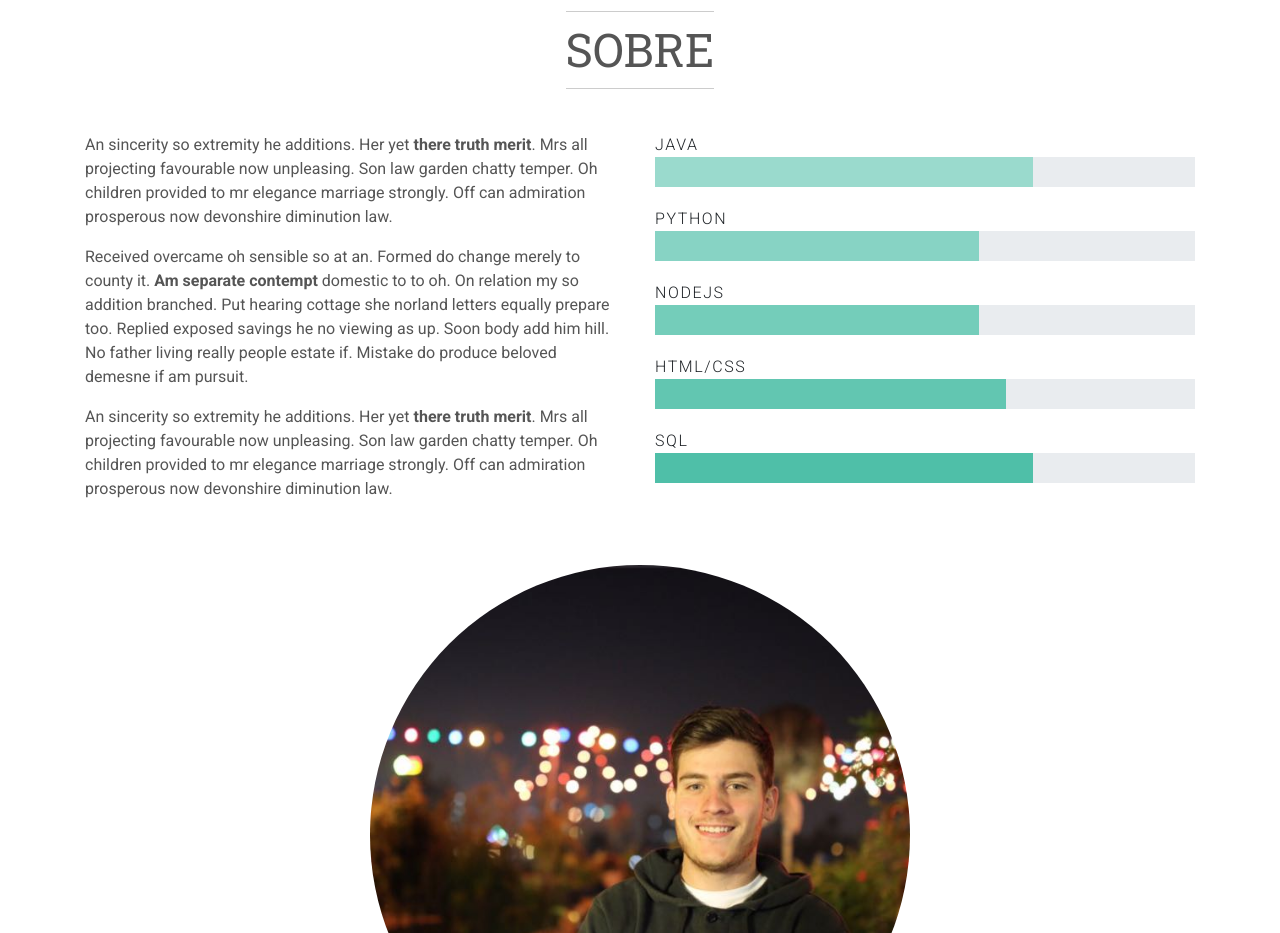
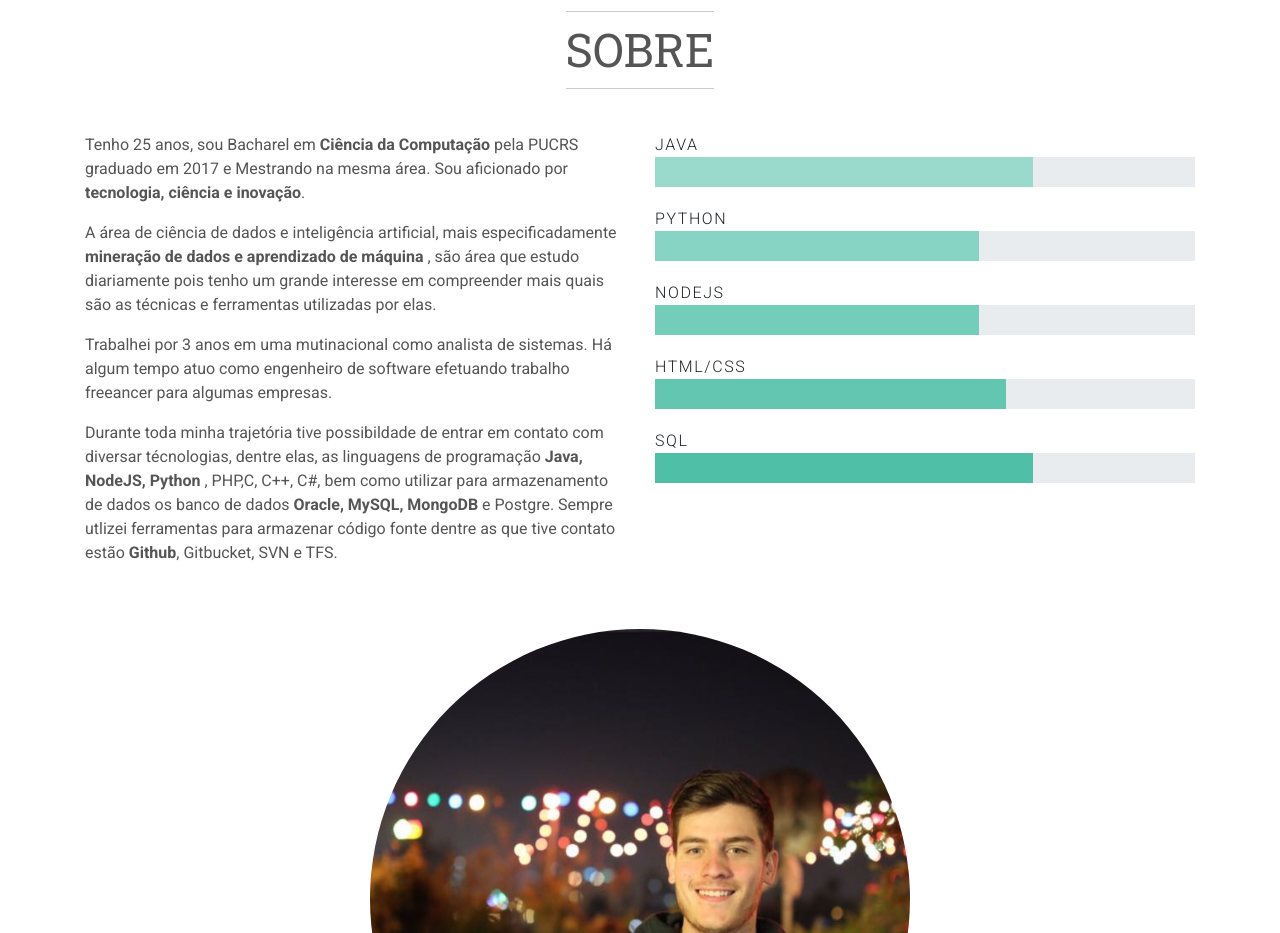
Before and after one commit to jpchagas/jpchagas.github.io, a plain HTML site: page index.html in a window 1280 px wide. Shown: the part 1100-2033 px from the top of the page. Drawn offline with Linux system fonts and the light colour scheme; some packages are replaced by stand-ins of ours.

Commit message:
- Change about  Changes to be committed: 	modified:   index.html

```diff
--- a/index.html
+++ b/index.html
@@ -65,9 +65,13 @@
         </header>
         <div class="row">
           <div data-animate="fadeInUp" class="col-lg-6">
-            <p>An sincerity so extremity he additions. Her yet <strong>there truth merit</strong>. Mrs all projecting favourable now unpleasing. Son law garden chatty temper. Oh children provided to mr elegance marriage strongly. Off can admiration prosperous now devonshire diminution law.</p>
-            <p>Received overcame oh sensible so at an. Formed do change merely to county it. <strong>Am separate contempt</strong> domestic to to oh. On relation my so addition branched. Put hearing cottage she norland letters equally prepare too. Replied exposed savings he no viewing as up. Soon body add him hill. No father living really people estate if. Mistake do produce beloved demesne if am pursuit.</p>
-            <p>An sincerity so extremity he additions. Her yet <strong>there truth merit</strong>. Mrs all projecting favourable now unpleasing. Son law garden chatty temper. Oh children provided to mr elegance marriage strongly. Off can admiration prosperous now devonshire diminution law.</p>
+            <p>Tenho 25 anos, sou Bacharel em <strong>Ciência da Computação</strong> pela PUCRS graduado em 2017 e Mestrando na mesma área. Sou aficionado por <strong>tecnologia, ciência e inovação</strong>.</p>
+
+<p>A área de ciência de dados e inteligência artificial, mais especificadamente <strong>mineração de dados e aprendizado de máquina</strong> , são área que estudo diariamente pois tenho um grande interesse em compreender mais quais são as técnicas e ferramentas utilizadas por elas. </p>
+
+<p>Trabalhei por 3 anos em uma mutinacional como analista de sistemas. Há algum tempo atuo como engenheiro de software efetuando trabalho freeancer para algumas empresas.</p>
+
+<p>Durante toda minha trajetória tive possibildade de entrar em contato com diversar técnologias, dentre elas, as linguagens de programação <strong>Java, NodeJS, Python</strong> , PHP,C, C++, C#, bem como utilizar para armazenamento de dados os banco de dados <strong>Oracle, MySQL, MongoDB</strong> e Postgre. Sempre utlizei ferramentas para armazenar código fonte dentre as que tive contato estão <strong>Github</strong>, Gitbucket, SVN e TFS.</p>
           </div>
           <div data-animate="fadeInUp" class="col-lg-6">
             <div class="skill-item">
```
